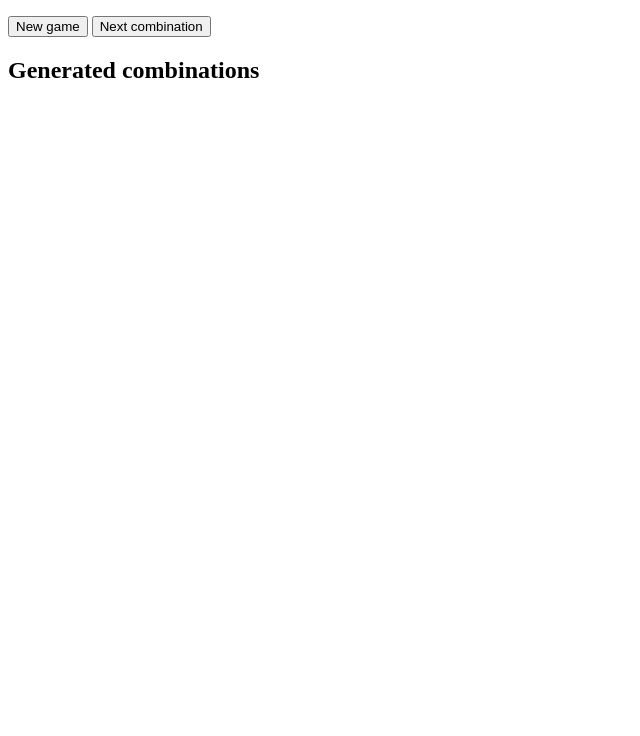
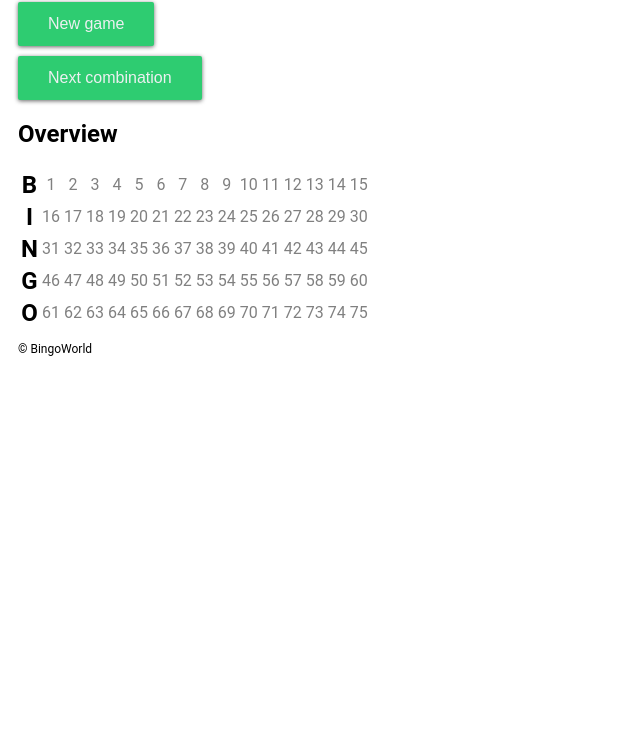
Before and after one commit to bingo-world/bingo-electron, an Electron app: page index.html in a window 800 px wide. Shown: the part 64-800 px from the top of the page, without its empty margins (0-640 px from the left). Drawn offline with Linux system fonts and the light colour scheme; no server answers.

Commit message:
UI version number + generated number table

```diff
--- a/app.js
+++ b/app.js
@@ -1,37 +1,81 @@
 (function () {
     'use strict';
 
+    const {ipcRenderer} = require('electron');
+
     document.addEventListener('DOMContentLoaded', function () {
         var Game = require('bingo-core');
-        var game = new Game();
+        var game;
 
-        var generatedCombinationsList = document.getElementById('generated-combinations');
         var generatedCombinationLabel = document.getElementById('generated-combination');
         var nextCombinationButton = document.getElementById('next-combination');
         var newGame = document.getElementById('new-game');
         var allCombinationsAreGenerated = 'All combinations are generated';
+        const versionHeader = document.getElementById('version-header');
+        const table = document.getElementById('generated-table');
 
-        nextCombinationButton.addEventListener('click', function() {
-            if (generatedCombinationLabel.textContent && generatedCombinationLabel.textContent !== allCombinationsAreGenerated) {
-                var nextCombinationListItem = document.createElement('li');
-                nextCombinationListItem.textContent = generatedCombinationLabel.textContent;
-                generatedCombinationsList.appendChild(nextCombinationListItem);
-            }
+        ipcRenderer.on('version', (event, arg) => {
+            versionHeader.textContent = arg;
+        });
 
+        nextCombinationButton.addEventListener('click', function () {
             if (game.areCombinationsAvailable()) {
                 var nextCombination = game.nextCombination();
                 generatedCombinationLabel.textContent = nextCombination.prefix + nextCombination.value;
+                markAsFound(generatedCombinationLabel.textContent);
             } else {
                 generatedCombinationLabel.textContent = allCombinationsAreGenerated;
             }
         });
 
-        newGame.addEventListener('click', function() {
+        newGame.addEventListener('click', function () {
+            startNewGame();
+        });
+
+        startNewGame();
+
+        function startNewGame() {
             game = new Game();
             generatedCombinationLabel.textContent = '';
-            while (generatedCombinationsList.firstChild) {
-                generatedCombinationsList.removeChild(generatedCombinationsList.firstChild);
+            table.removeChild(table.firstChild);
+            table.appendChild(generateTable());
+        }
+
+        function generateTable() {
+            let table = document.createElement('table');
+            let rows = ['B', 'I', 'N', 'G', 'O'];
+            for (let i = 0; i < rows.length; i++) {
+                table.appendChild(generateRow(rows[i], (i * 15) + 1, (i * 15) + 15));
             }
-        });
+            return table;
+        }
+
+        function generateRow(prefix, from, to) {
+            let row = document.createElement('tr');
+            row.appendChild(generateCell(prefix, prefix));
+            for (let i = from; i <= to; i++) {
+                row.appendChild(generateCell(prefix, i));
+            }
+            return row;
+        }
+
+        function generateCell(prefix, value) {
+            let cell = document.createElement('td');
+            if (prefix === value) {
+                cell.classList.add('prefix');
+            } else {
+                cell.classList.add('value');
+            }
+            cell.setAttribute('id', prefix === value ? prefix : prefix + value);
+            cell.textContent = value;
+            return cell;
+        }
+
+        function markAsFound(id) {
+            let cell = document.getElementById(id);
+            if (cell) {
+                cell.classList.add('found');
+            }
+        }
     });
 })();
--- a/index.html
+++ b/index.html
@@ -7,24 +7,34 @@
     <meta name="description" content="Bingo">
     <meta name="author" content="Bart Wijnants">
     <meta name="viewport" content="width=device-width, initial-scale=1">
+    <link rel="stylesheet" href="style.css">
 </head>
 
 <body>
-    <div id="root"></div>
-    <div class="container">
-        <h1>Bingo</h1>
-        <div>
-            <button id="new-game">New game</button>
-            <button id="next-combination">Next combination</button>
+    <div id='container'>
+        <header>
+            <h1>Bingo World</h1>
+            <h2 id="version-header"></h2>
+        </header>
+        <div id="content">
+            <div class="row">
+                <button id="new-game" class="actionButton"><span>New game</span></button>
+            </div>
+            <div class="row">
+                <button id="next-combination" class="actionButton"><span>Next combination</span></button>
+            </div>
+            <div class="row">
+                <h2 id="generated-combination"></h2>
+            </div>
+            <div class="row">
+                <h2>Overview</h2>
+            </div>
+            <div id="generated-table" class="row">
+            </div>
         </div>
-        <div>
-            <h2 id="generated-combination"></h2>
-        </div>
-        <div>
-            <h2>Generated combinations</h2>
-            <ul id="generated-combinations">
-            </ul>
-        </div>
+        <footer>
+            <p>&copy; BingoWorld</p>
+        </footer>
     </div>
     <script type="text/javascript" src="app.js"></script>
 </body>
--- a/index.js
+++ b/index.js
@@ -13,7 +13,9 @@ function createWindow() {
         slashes: true
     }));
 
-    win.webContents.openDevTools();
+    win.webContents.on('did-finish-load', () => {
+        win.webContents.send('version', process.env.npm_package_version);
+    });
 
     win.on('closed', () => {
         win = null;
--- /dev/null
+++ b/style.css
@@ -0,0 +1,90 @@
+html {
+    font-family: 'Roboto', sans-serif;
+    font-size: 16px;
+}
+
+#container {
+    margin: 0 10px;
+}
+
+header {
+    width: 100%;
+    margin-bottom: 20px;
+}
+
+header h1 {
+    margin: 0;
+    font-size: 2rem;
+    font-weight: bold;
+}
+
+header h2 {
+    margin: 0;
+    font-size: 0.75rem;
+    font-weight: bold;
+}
+
+#content {
+    width: 100%;
+}
+
+#content .row {
+    margin-bottom: 10px;
+}
+
+.actionButton {
+  border-width: 0;
+  outline: none;
+  border-radius: 2px;
+  box-shadow: 0 1px 4px rgba(0, 0, 0, .6);
+  background-color: #2ecc71;
+  color: #ecf0f1;
+  font-size: 1rem;
+}
+
+.actionButton:hover, .actionButton:focus {
+  background-color: #27ae60;
+}
+
+.actionButton > * {
+  position: relative;
+}
+
+.actionButton span {
+  display: block;
+  padding: 12px 24px;
+}
+
+td {
+    text-align: center;
+    font-size: 1.5rem;
+}
+
+td.prefix {
+    font-weight: bold;
+}
+
+td.value {
+    font-size: 1rem;
+    color: grey;
+}
+
+td.found {
+    font-weight: bold;
+    color: black;
+}
+
+#content textarea {
+    width: 100%;
+    height: 130px;
+    resize: vertical;
+    font-size: 0.875rem;
+}
+
+footer {
+    width: 100%;
+}
+
+footer p {
+    font-size: 0.75rem;
+}
```
